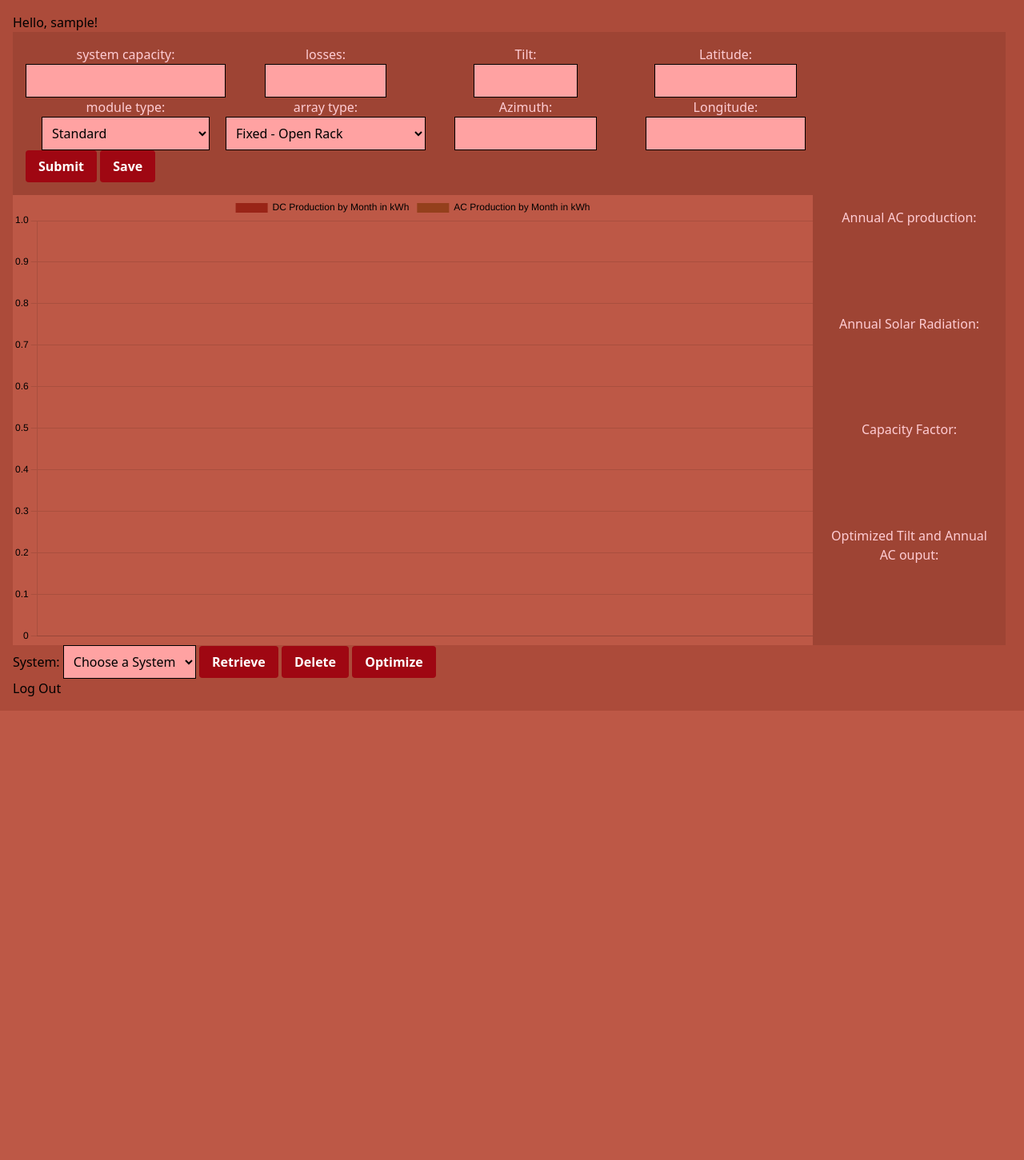
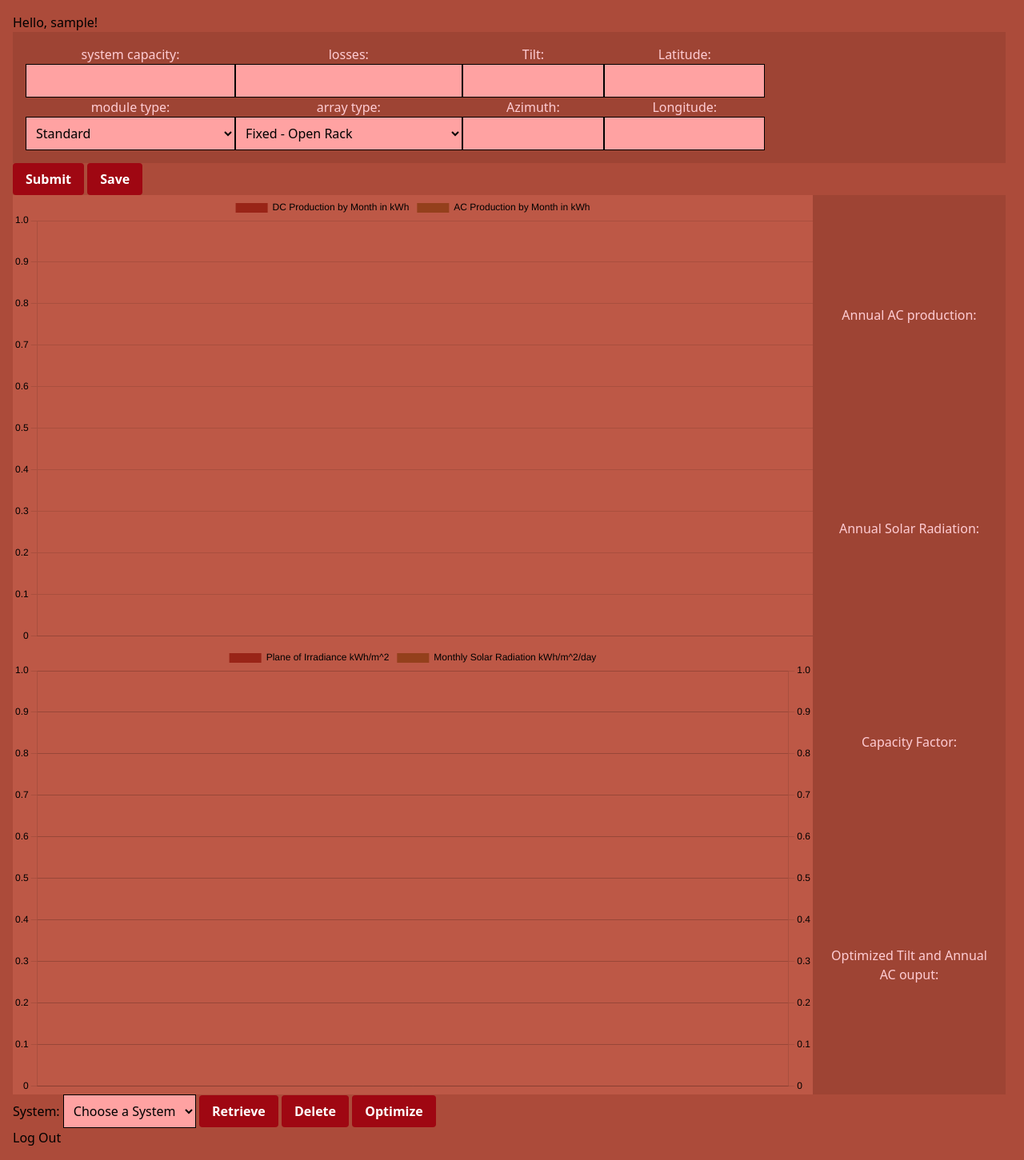
Before and after one commit to scottlynn1/Solar_energy_dashboard, a Django app: page /dashboard/ in a window 1280 px wide. Shown: the whole page at 80% size. Before the commit the page ends 889 px from the top, so only its background shows below. Run offline with Django 5.2, Linux system fonts and the light colour scheme; the visitor is signed in with stand-in values (Sample User, id 1); data that the repository does not hold is empty; some libraries are stand-ins or nearby versions.

Commit message:
add clearing and loading of barchart2 to retrieve submit and delete functions and add css to configure barchart2

```diff
--- a/dashboard_app/static/dashboard_app/styles.css
+++ b/dashboard_app/static/dashboard_app/styles.css
@@ -2,10 +2,6 @@ body {
   padding: 1rem;
   background-color: rgb(172, 75, 58);
 }
-
-/* button {
-  background-color: rgb(145, 7, 7);
-} */
 
 .form {
   padding: 1rem;
@@ -13,31 +9,6 @@ body {
   max-width: 1241px;
 }
 
-/* container for main form */
-.main_cont {
-  display: flex;
-  flex-direction: row;
-  max-width: 1000px;
-}
-
-.sub_cont {
-  display: flex;
-  flex: 1;
-  flex-direction: column;
-  align-items: center;
-}
-
-.sub_cont div {
-  text-align: center;
-}
-/*  */
-
-/* container for chart and annual data */
-.data_cont {
-  display: flex;
-  align-items: stretch;
-  justify-content: start;
-}
 
 .barchart {
   background-color: rgb(189, 88, 70);
@@ -49,18 +20,14 @@ body {
   aspect-ratio: 16 / 9;
 }
 
+
 .annual_cont {
-  display: flex;
-  flex-direction: column;
   background-color: rgb(158, 68, 52);
   padding: 1rem;
   max-width: 241px;
 }
 
-.annual_cont div {
-  flex: 1;
-  text-align: center;
-}
+
 /*  */
 
 .loadingshow {
--- a/dashboard_app/templates/dashboard_app/dashboard.html
+++ b/dashboard_app/templates/dashboard_app/dashboard.html
@@ -3,15 +3,15 @@
 {% block body %}
 {% csrf_token %}
 <p>Hello, {{user}}!</p>
-<div class="form">
+<div class="flex flex-col">
   <form id="form">
-    <div class="main_cont">
-      <div class="sub_cont">
-        <div>
+    <div class="flex form">
+      <div class="flex flex-col align-center">
+        <div class="text-center">
           <label class="text-rose-200" for="system_capacity">system capacity: </label>
           <input class='border p-2 w-full bg-red-300 rounded-s-sx' type="number" min="0" max="500000" id="system_capacity" name="system_capacity">
         </div>
-        <div>
+        <div class="text-center">
           <label class="text-rose-200" for="module_type">module type: </label>
           <select class='border p-2 w-full bg-red-300 rounded-s-sx' name="module_type" id="module_type">
             <option value="0">Standard</option>
@@ -20,12 +20,12 @@
           </select>
         </div>
       </div>
-      <div class="sub_cont">
-        <div>
+      <div class="flex flex-col align-center">
+        <div class="text-center">
           <label class="text-rose-200" for="losses">losses: </label>
           <input class='border p-2 w-full bg-red-300 rounded-s-sx' type="number" min="-5" max='95' id="losses" name="losses">
         </div>
-        <div>
+        <div class="text-center">
           <label class="text-rose-200" for="array_type">array type: </label>
           <select class='border p-2 w-full bg-red-300 rounded-s-sx' name="array_type" id="array_type">
             <option value="0">Fixed - Open Rack</option>
@@ -36,22 +36,22 @@
           </select>
         </div>
       </div>
-      <div class="sub_cont">
-        <div>
+      <div class="flex flex-col align-center">
+        <div class="text-center">
           <label class="text-rose-200" for="tilt">Tilt: </label>
           <input class='border p-2 w-full bg-red-300 rounded-s-sx' class='border p-2 w-full bg-red-300 rounded-s-sx' type="number" min="0" max="90" id="tilt" name="tilt">
         </div>
-        <div>
+        <div class="text-center">
           <label class="text-rose-200" for="azimuth">Azimuth: </label>
           <input class='border p-2 w-full bg-red-300 rounded-s-sx' type="number" min="0" max="359" id="azimuth" name="azimuth">
         </div>
       </div>
-      <div class="sub_cont">
-        <div>
+      <div class="flex flex-col align-center">
+        <div class="text-center">
           <label class="text-rose-200" for="lat">Latitude: </label>
           <input class='border p-2 w-full bg-red-300 rounded-s-sx' type="number" min="-90" max="90" id="lat" name="lat">
         </div>
-        <div>
+        <div class="text-center">
           <label class="text-rose-200" for="lon">Longitude:</label>
           <input class='border p-2 w-full bg-red-300 rounded-s-sx' type="number" min="-180" max="180" id="lon" name="lon">
         </div>
@@ -60,27 +60,30 @@
     <button class="bg-red-800 hover:bg-red-500 text-white font-bold py-2 px-4 rounded" type="submit">Submit</button>
     <button class="bg-red-800 hover:bg-red-500 text-white font-bold py-2 px-4 rounded" type="button" id="save">Save</button>
   </form>
+  <div class="flex">
+    <div class="flex flex-col flex-1 max-w-[1000px] min-h-[0px] min-w-[355px]">
+      <div class="flex-auto barchart">
+        <canvas id="barchart"></canvas>
       </div>
-<div class="data_cont">
-  <div class="barchart">
-    <canvas id="barchart" class="chartjs"></canvas>
+      <div class="flex-auto barchart">
+        <canvas id="barchart2"></canvas>
       </div>
-  <div class="annual_cont">
-    <div>
+    </div>
+    <div class="flex flex-col justify-around flex-1 min-h-[0px] annual_cont ">
+      <div class="text-center">
         <p class="text-rose-200">Annual AC production:</p><div class="text-rose-400 font-bold" id="ac_annual"></div>
       </div>
-    <div>
+      <div class="text-center">
         <p class="text-rose-200">Annual Solar Radiation:</p> <div class="text-rose-400 font-bold" id="solrad_annual"></div>
       </div>
-    <div>
+      <div class="text-center">
         <p class="text-rose-200">Capacity Factor:</p><div class="text-rose-400 font-bold" id="capacity_factor"></div>
       </div>
-    <div>
+      <div class="text-center">
         <p class="text-rose-200">Optimized Tilt and Annual AC ouput:</p><div class="text-rose-400 font-bold" id="optimizeddata"></div><div id="loadingsign" class="loadinghide"></div>
       </div>
     </div>
   </div>
-
   <div>
     <form id="retrieve">
       <label for="system_name">System: </label>
@@ -97,6 +100,7 @@
       <button class="bg-red-800 hover:bg-red-500 text-white font-bold py-2 px-4 rounded" type="button" id="optimizeoutput">Optimize</button>
     </form>
   </div>
+</div>
 <a href="{% url 'users:logout' %}">Log Out</a>
 
 {% endblock %}
```
Also changed, not shown: assets/scripts/index.js (+59 -2 lines), dashboard_app/static/dashboard_app/bundle.js. Lines whose indentation alone changed are shown as unchanged.
